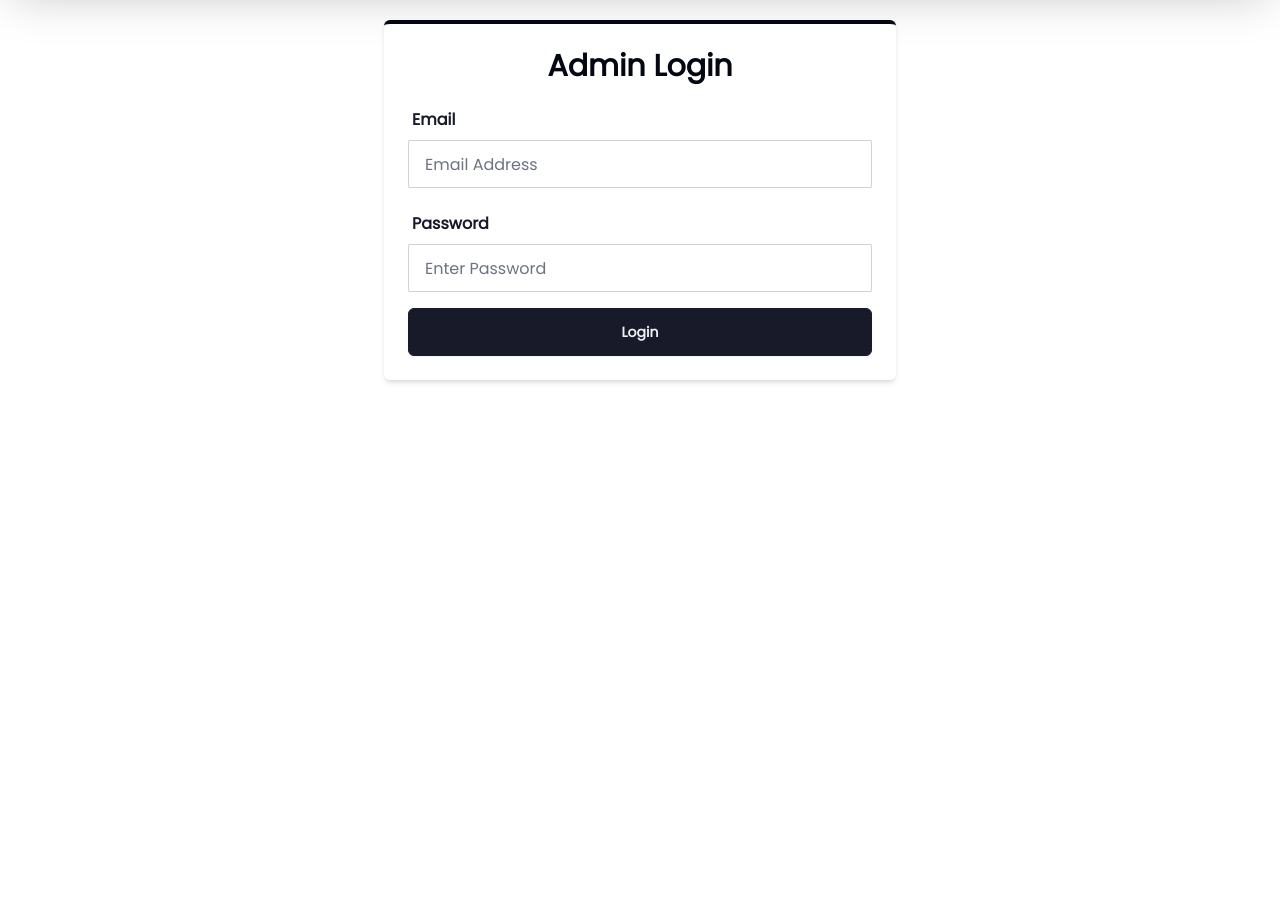
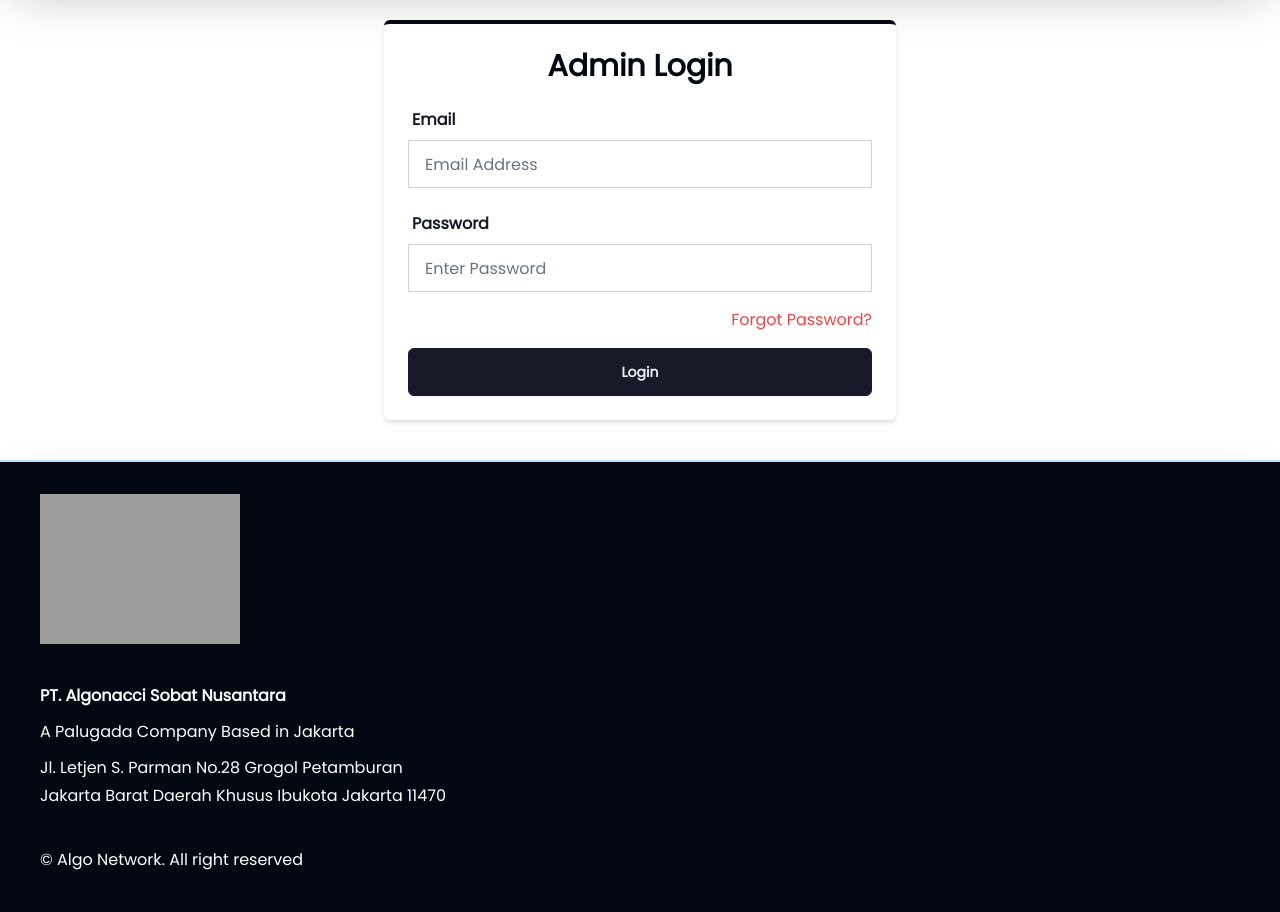
Before and after one commit to Algo-Network/algonetwork, a Django app: page /auth/login/ in a window 1280 px wide. Shown: the part 186-1098 px from the top of the page. Before the commit the page ends 569 px from the top, so only its background shows below. Run offline with Django 5.2, Linux system fonts and the light colour scheme; style sheets or scripts are compiled from the project's sources; parts of the project's set-up code (start-up, migrations or seed data) failed here and were passed over; some libraries are stand-ins or nearby versions; grey boxes are pictures that could not be loaded.

Commit message:
fix fogot password and footer

```diff
--- a/authentication/templates/Login.html
+++ b/authentication/templates/Login.html
@@ -1,13 +1,11 @@
-{% extends 'base.html' %}
-
-{% block content %}
+{% extends 'base.html' %} {% block content %}
 <div class="flex flex-col items-center justify-center m-10">
-    {% if messages %}
-    {% for message in messages %}
-    <p style="color: red;">{{ message }}</p>
-    {% endfor %}
-    {% endif %}
-    <div class="w-full p-6 bg-white border-t-4 border-gray-950 rounded-md shadow-md border-top max-w-lg">
+  {% if messages %} {% for message in messages %}
+  <p style="color: red">{{ message }}</p>
+  {% endfor %} {% endif %}
+  <div
+    class="w-full p-6 bg-white border-t-4 border-gray-950 rounded-md shadow-md border-top max-w-lg"
+  >
     <h1 class="text-3xl font-semibold text-center text-gray-950">
       Admin Login
     </h1>
@@ -17,18 +15,38 @@
         <label class="label">
           <span class="text-base label-text font-semibold">Email</span>
         </label>
-                <input id="email" name="email" type="email" placeholder="Email Address"
-                    class="w-full input input-bordered" />
+        <input
+          id="email"
+          name="email"
+          type="email"
+          placeholder="Email Address"
+          class="w-full input input-bordered"
+        />
       </div>
       <div>
         <label class="label">
           <span class="text-base label-text font-semibold">Password</span>
         </label>
-                <input id="password" name="password" type="password" placeholder="Enter Password"
-                    class="w-full input input-bordered" />
+        <input
+          id="password"
+          name="password"
+          type="password"
+          placeholder="Enter Password"
+          class="w-full input input-bordered"
+        />
+      </div>
+      <div class="flex justify-end">
+        <a href="/auth/password_reset">
+          <p class="text-red-500">Forgot Password?</p>
+        </a>
       </div>
       <div>
-                <button type="submit" class="btn btn-block btn-neutral rounded-md font-semibold font-xl">Login</button>
+        <button
+          type="submit"
+          class="btn btn-block btn-neutral rounded-md font-semibold font-xl"
+        >
+          Login
+        </button>
       </div>
     </form>
   </div>
--- /dev/null
+++ b/authentication/templates/Password_Reset_Email.html
@@ -0,0 +1,2 @@
+Someone asked for password reset for email {{ email }}. Follow the link below:
+{{ protocol }}://{{ domain }}/auth/reset/{{ uid }}/{{ token }}
--- a/authentication/urls.py
+++ b/authentication/urls.py
@@ -1,10 +1,21 @@
 from django.urls import path
-from .views import login_user, logout_user, register_user
+from .views import login_user, logout_user, register_user, forgot_password
+from django.contrib.auth import views
+from django.urls import reverse_lazy
 
 app_name = 'authentication'
 
 urlpatterns = [
     path('login/', login_user, name='login'),
     path('logout/', logout_user, name='logout'),
-    path('register/', register_user, name='register')
+    path('register/', register_user, name='register'),
+    path('password_reset/', views.PasswordResetView.as_view(template_name="Password_Reset_Form.html",   email_template_name='password_reset_email.html',
+                                              success_url=reverse_lazy('authentication:password_reset_done')), name='password_reset'),
+    path('password_reset/done/', views.PasswordResetDoneView.as_view(template_name="Password_Reset_Done.html"), name='password_reset_done'),
+    path(
+        "reset/<uidb64>/<token>/",
+        views.PasswordResetConfirmView.as_view(template_name="Password_Reset_Confirm.html", success_url=reverse_lazy('authentication:password_reset_complete')),
+        name="password_reset_confirm",
+    ),
+    path('reset/done/', views.PasswordResetCompleteView.as_view(template_name="Password_Reset_Complete.html"), name='password_reset_complete'),
 ]
--- a/authentication/views.py
+++ b/authentication/views.py
@@ -54,3 +54,8 @@ def register_user(request):
 def logout_user(request):
     logout(request)
     return redirect('authentication:login')
+
+
+def forgot_password(request):
+    context = {}
+    return render(request, 'forgotpassword.html', context)
--- a/coldemail/settings.py
+++ b/coldemail/settings.py
@@ -209,7 +209,7 @@ EMAIL_HOST = "smtp.gmail.com"
 EMAIL_PORT = 587
 EMAIL_HOST_USER ='algonetworkofficial@gmail.com'
 EMAIL_HOST_PASSWORD = "zqgustonluwvrdqa"
-DEFAULT_FROM_EMAIL = 'Celery <algonetworkofficial@gmail.com>'
+DEFAULT_FROM_EMAIL = 'algonetworkofficial@gmail.com'
 
 
 # zqgu ston luwv rdqa
--- a/templates/base.html
+++ b/templates/base.html
@@ -1,17 +1,28 @@
 {% load static tailwind_tags %}
 <!DOCTYPE html>
 <html lang="en" data-theme="corporate">
-
   <head>
-    <meta charset="UTF-8">
-    <meta name="viewport" content="width=device-width, initial-scale=1.0">
+    <meta charset="UTF-8" />
+    <meta name="viewport" content="width=device-width, initial-scale=1.0" />
     <script src="https://code.jquery.com/jquery-3.6.0.min.js"></script>
-    <link rel="stylesheet" type="text/css" href="https://cdn.datatables.net/2.0.7/css/dataTables.dataTables.min.css">
+    <link
+      rel="stylesheet"
+      type="text/css"
+      href="https://cdn.datatables.net/2.0.7/css/dataTables.dataTables.min.css"
+    />
     <script src="https://cdn.datatables.net/2.0.7/js/dataTables.min.js"></script>
-
-    {% tailwind_css %}
-
-    {% block meta %}
+    <style>
+      #id_email,
+      #id_new_password1,
+      #id_new_password2 {
+        width: 100%;
+        padding: 0.5rem 1rem;
+        font-size: 1rem;
+        border-radius: 0.25rem;
+        border: 1px solid #ccc;
+      }
+    </style>
+    {% tailwind_css %} {% block meta %}
     <title>{% block title %}{% endblock title %}</title>
     {% endblock meta %}
   </head>
@@ -22,63 +33,138 @@
         <div class="navbar-start">
           <div class="dropdown">
             <div tabindex="0" role="button" class="btn btn-ghost lg:hidden">
-                        <svg xmlns="http://www.w3.org/2000/svg" class="h-5 w-5" fill="none" viewBox="0 0 24 24"
-                            stroke="white">
-                            <path stroke-linecap="round" stroke-linejoin="round" stroke-width="2"
-                                d="M4 6h16M4 12h8m-8 6h16" />
+              <svg
+                xmlns="http://www.w3.org/2000/svg"
+                class="h-5 w-5"
+                fill="none"
+                viewBox="0 0 24 24"
+                stroke="white"
+              >
+                <path
+                  stroke-linecap="round"
+                  stroke-linejoin="round"
+                  stroke-width="2"
+                  d="M4 6h16M4 12h8m-8 6h16"
+                />
               </svg>
             </div>
-                    <ul tabindex="0" class="menu menu-sm dropdown-content mt-3 p-2 shadow bg-base-100 rounded-box w-52">
-                        <li><a href="/" class="{% if request.path == '/' %} text-orange-600 {% endif %}">Dashboard</a>
+            <ul
+              tabindex="0"
+              class="menu menu-sm dropdown-content mt-3 p-2 shadow bg-base-100 rounded-box w-52"
+            >
+              <li>
+                <a
+                  href="/"
+                  class="{% if request.path == '/' %} text-orange-600 {% endif %}"
+                  >Dashboard</a
+                >
               </li>
-                        <li><a href="{% url 'generator_message:generator' %}"
-                                class="{% if request.path == '/generator/' %} text-orange-600 {% endif %}">Message
-                                Generator</a></li>
-                        <li><a href="{% url 'email_data:email_list' %}"
-                                class="{% if request.path == '/email-data/' %} text-orange-600 {% endif %}">Email
-                                Data</a></li>
+              <li>
+                <a
+                  href="{% url 'generator_message:generator' %}"
+                  class="{% if request.path == '/generator/' %} text-orange-600 {% endif %}"
+                  >Message Generator</a
+                >
+              </li>
+              <li>
+                <a
+                  href="{% url 'email_data:email_list' %}"
+                  class="{% if request.path == '/email-data/' %} text-orange-600 {% endif %}"
+                  >Email Data</a
+                >
+              </li>
             </ul>
           </div>
-                <a class="text-xl font-semibold ml-5"><span><img width="200 rem"
+          <a class="text-xl font-semibold ml-5"
+            ><span
+              ><img
+                width="200 rem"
                 src="https://storage.googleapis.com/algonetwork/logo%20v1%20white%404x.png"
-                            class="text-black" alt="logo"></span></a>
+                class="text-black"
+                alt="logo" /></span
+          ></a>
         </div>
-
 
         <div class="navbar-center hidden lg:flex">
           <ul class="menu menu-horizontal px-1">
-                    <li><a href="/"
-                            class="{% if request.path == '/' %} text-orange-600 {% else %} text-white {% endif %} ">Dashboard</a>
+            <li>
+              <a
+                href="/"
+                class="{% if request.path == '/' %} text-orange-600 {% else %} text-white {% endif %}"
+                >Dashboard</a
+              >
             </li>
-                    <li><a href="{% url 'generator_message:generator' %}"
-                            class="{% if request.path == '/generator/' %} text-orange-600 {% else %} text-white {% endif %} ">Message
-                            Generator</a></li>
-                    <li><a href="{% url 'email_data:email_list' %}"
-                            class="{% if request.path == '/email-data/' %} text-orange-600 {% else %} text-white {% endif %} ">Email
-                            Data</a></li>
+            <li>
+              <a
+                href="{% url 'generator_message:generator' %}"
+                class="{% if request.path == '/generator/' %} text-orange-600 {% else %} text-white {% endif %}"
+                >Message Generator</a
+              >
+            </li>
+            <li>
+              <a
+                href="{% url 'email_data:email_list' %}"
+                class="{% if request.path == '/email-data/' %} text-orange-600 {% else %} text-white {% endif %}"
+                >Email Data</a
+              >
+            </li>
           </ul>
         </div>
         <div class="navbar-end gap-1">
           {% if request.user.is_authenticated %}
-                <a href="{% url 'authentication:register' %}"
-                    class="btn bg-orange-500 hover:bg-orange-600 hover:text-orange-100 font-semibold text-white rounded-lg">Admin
-                    +</a>
-                <a href="{% url 'authentication:logout' %}"
-                    class="btn bg-red-600 hover:bg-red-700 hover:text-red-100 text-white rounded-lg">Logout</a>
+          <a
+            href="{% url 'authentication:register' %}"
+            class="btn bg-orange-500 hover:bg-orange-600 hover:text-orange-100 font-semibold text-white rounded-lg"
+            >Admin +</a
+          >
+          <a
+            href="{% url 'authentication:logout' %}"
+            class="btn bg-red-600 hover:bg-red-700 hover:text-red-100 text-white rounded-lg"
+            >Logout</a
+          >
 
           {% else %}
 
-                <a href="{% url 'authentication:login' %}"
-                    class="btn bg-orange-500 hover:bg-orange-600 hover:text-orange-100 font-semibold rounded-lg text-white">Login</a>
+          <a
+            href="{% url 'authentication:login' %}"
+            class="btn bg-orange-500 hover:bg-orange-600 hover:text-orange-100 font-semibold rounded-lg text-white"
+            >Login</a
+          >
           {% endif %}
         </div>
       </div>
     </header>
 
-    <main>
-        {% block content %}
-        {% endblock content %}
-    </main>
+    <main>{% block content %} {% endblock content %}</main>
   </body>
+  <footer class="bottom-0 w-full flex">
+    <div class="bg-gray-950 shadow-2xl w-screen h-full w-full">
+      <div class="border border-blue-200"></div>
+      <div class="ml-10 mt-5">
+        <span class="">
+          <img
+            width="200 rem"
+            src="https://storage.googleapis.com/algonetwork/logo%20v1%20white%404x.png"
+            class="text-black mt-8"
+            alt="logo"
+          />
+        </span>
 
+        <h1 class="text-white mt-10 font-semibold">
+          PT. Algonacci Sobat Nusantara
+        </h1>
+        <h6 class="text-white mt-3">A Palugada Company Based in Jakarta</h6>
+        <p class="text-white mt-3">
+          Jl. Letjen S. Parman No.28 Grogol Petamburan
+        </p>
+        <p class="text-white mt-1">
+          Jakarta Barat Daerah Khusus Ibukota Jakarta 11470
+        </p>
+
+        <h1 class="text-white mt-10 mb-10">
+          © Algo Network. All right reserved
+        </h1>
+      </div>
+    </div>
+  </footer>
 </html>
```
Also changed, not shown: authentication/templates/Password_Reset_Complete.html (added, +19 -0 lines), authentication/templates/Password_Reset_Confirm.html (added, +61 -0 lines), authentication/templates/Password_Reset_Done.html (added, +22 -0 lines), authentication/templates/Password_Reset_Form.html (added, +30 -0 lines). Lines whose indentation alone changed are shown as unchanged.
